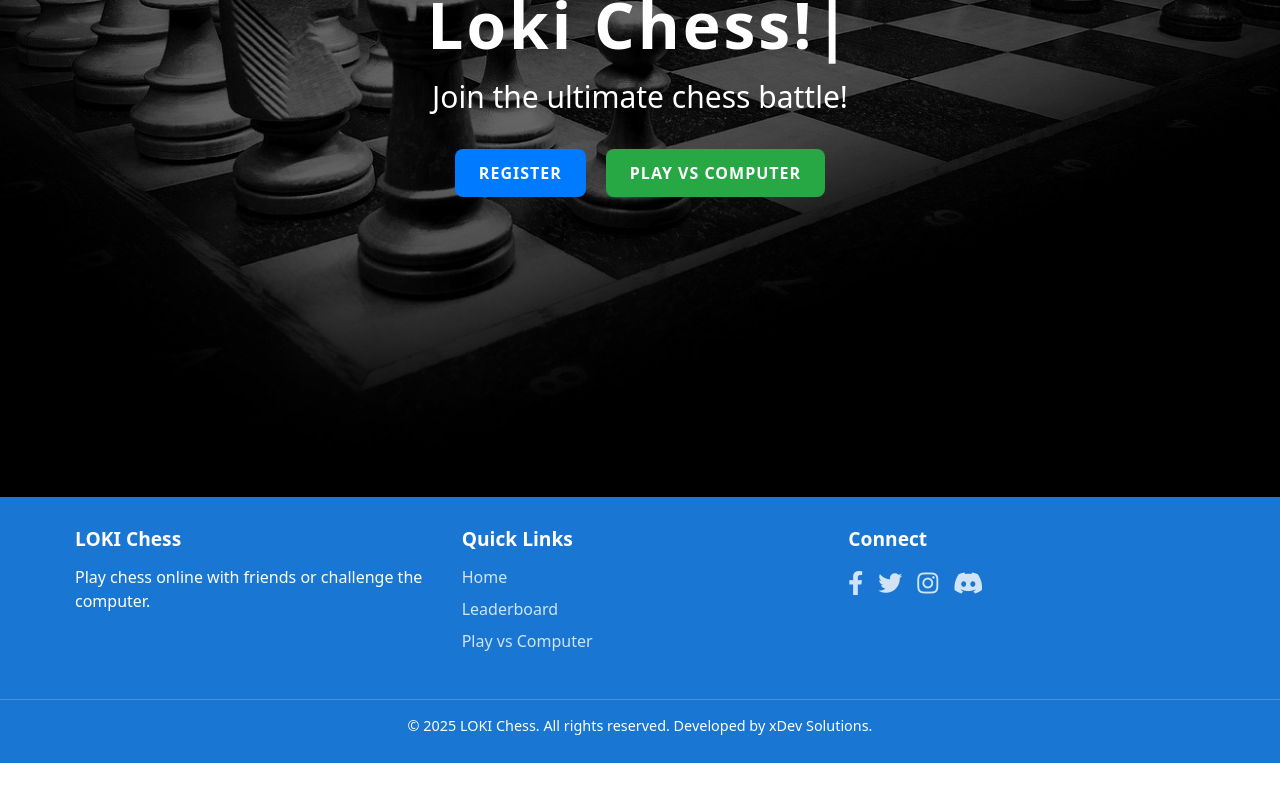
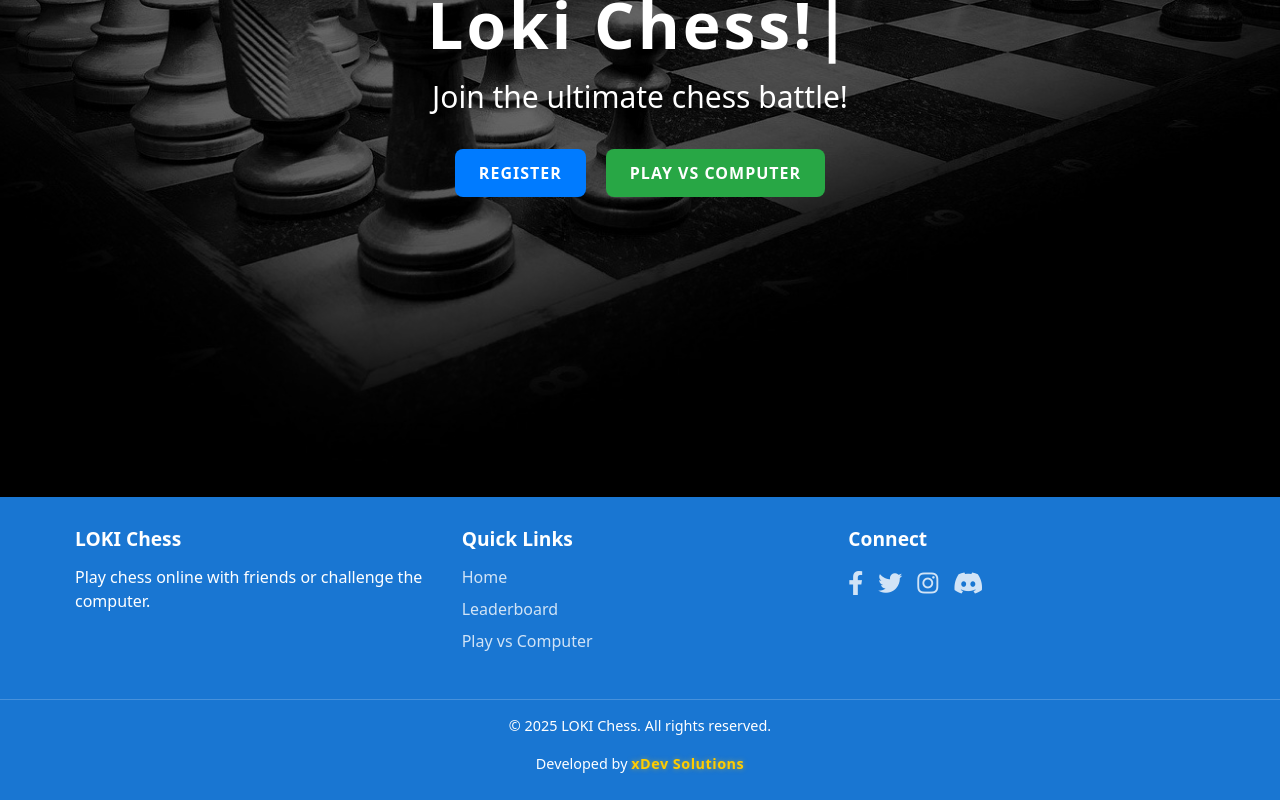
Before and after one commit to tilak318/ChessChamp-Backend, a React (Create React App) app in the folder client/: page / in a window 1280 px wide. Shown: the part 387-1187 px from the top of the page. Before the commit the page ends 1150 px from the top, so only its background shows below. Built offline with nearby package versions, Linux system fonts and the light colour scheme; no server answers.

Commit message:
Your commit message here

```diff
--- a/client/src/components/Footer.js
+++ b/client/src/components/Footer.js
@@ -30,7 +30,8 @@ function Footer() {
                 </div>
             </div>
             <div className="footer-bottom">
-                <p>&copy; {currentYear} LOKI Chess. All rights reserved. Developed by xDev Solutions.</p>
+                <p>&copy; {currentYear} LOKI Chess. All rights reserved.</p>
+                <p>Developed by <a href="https://xdev.onrender.com/" target="_blank" rel="noopener noreferrer" className="developer-name">xDev Solutions</a></p>
             </div>
         </footer>
     );
--- a/client/src/style.css
+++ b/client/src/style.css
@@ -677,6 +677,26 @@ a:hover {
   font-size: 0.9rem;
 }
 
+.developer-credit {
+  font-size: 1.4rem;
+  margin-top: 10px;
+}
+.developer-name {
+  color: #ffcc00;
+  font-weight: bold;
+  text-shadow: 0 0 5px rgba(255, 204, 0, 0.5);
+  transition: all 0.3s ease;
+  letter-spacing: 0.5px;
+}
+
+.developer-name:hover {
+  color: #ffdd44;
+  text-decoration: underline;
+  text-shadow: 0 0 8px rgba(255, 221, 68, 0.8);
+}
+
+
+
 @media (max-width: 768px) {
   .footer-container {
     flex-direction: column;
```
